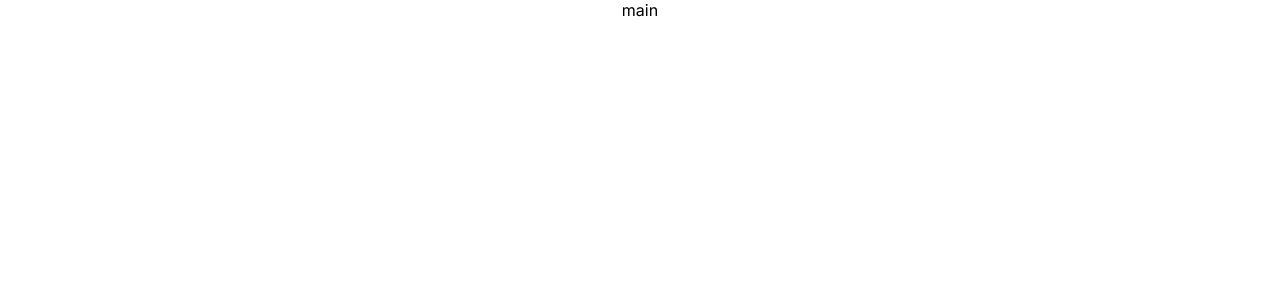
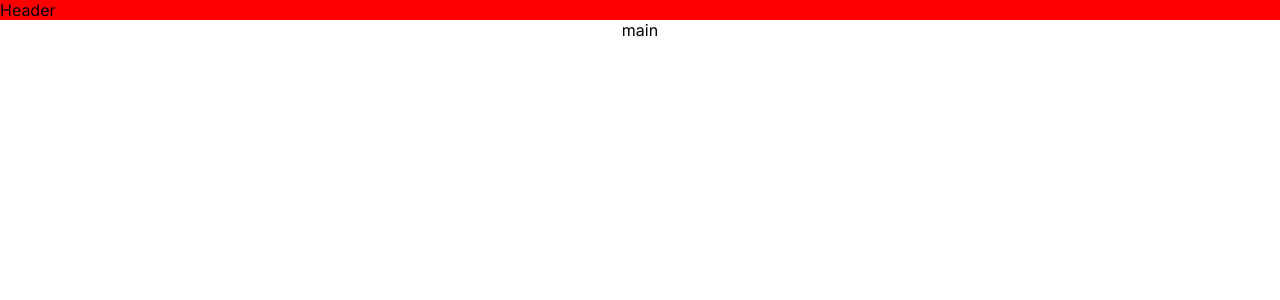
Before and after one commit to kozzztia/coins, a Next.js app: page / in a window 1280 px wide. Shown: the top 300 px of the page. Built offline with nearby package versions, Linux system fonts and the light colour scheme.

Commit message:
start header

```diff
--- a/src/app/layout.tsx
+++ b/src/app/layout.tsx
@@ -1,6 +1,7 @@
 import type { Metadata } from "next";
 import { Inter } from "next/font/google";
 import "css/globals.css";
+import {Header} from "components/index";
 
 const inter = Inter({ subsets: ["latin"] });
 
@@ -17,7 +18,7 @@ export default function RootLayout({
   return (
     <html lang="en">
       <body className={inter.className}>
-
+        <Header/>
         {children}
       </body>
     </html>
--- /dev/null
+++ b/src/components/Header/index.tsx
@@ -0,0 +1,10 @@
+import React from 'react';
+import styles from './style.module.css';
+
+const index = () => {
+  return (
+    <header className={styles.header}>Header</header>
+  )
+}
+
+export default index
--- /dev/null
+++ b/src/components/Header/style.module.css
@@ -0,0 +1,3 @@
+.header{
+    background: red;
+}
--- /dev/null
+++ b/src/components/index.ts
@@ -0,0 +1,5 @@
+import Header from "./Header";
+
+export {
+    Header
+}
--- a/tsconfig.json
+++ b/tsconfig.json
@@ -18,8 +18,9 @@
       }
     ],
     "paths": {
-      "@/*": ["./src/*"],
-      "css/*": ["./public/styles/*"]
+      // "@/*": ["./src/*"],
+      "css/*": ["./public/styles/*"],
+      "components/*": ["./src/components/*"],
     }
   },
   "include": ["next-env.d.ts", "**/*.ts", "**/*.tsx", ".next/types/**/*.ts"],
```
